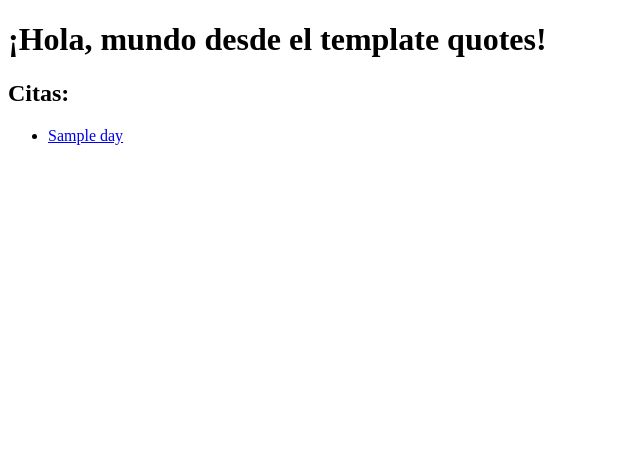
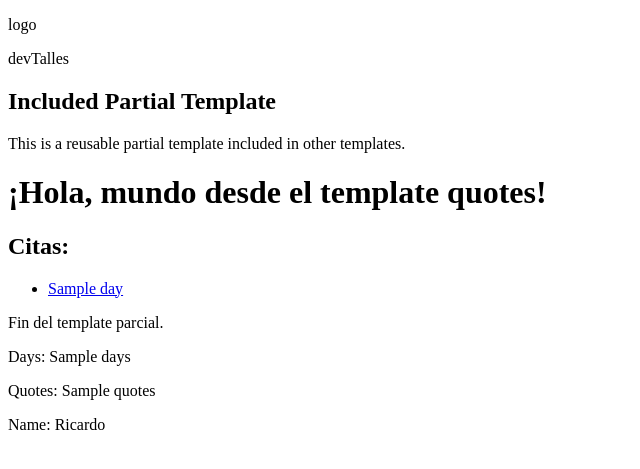
Before and after one commit to patchamama/devtalles-django, a Django app: template playground/quotes/templates/quotes/index.html in a window 1280 px wide. Shown: the top 469 px of the page, without its empty margins (0-640 px from the left). Run offline with Django 3.2, Linux system fonts and the light colour scheme; the template is opened without the code that fills it: most values are stand-ins (such as "Sample title", 1, 10 or a date in 2020).

Commit message:
71 Fragmentos de templates (Include tag)

```diff
--- /dev/null
+++ b/playground/quotes/templates/quotes/includes/endpartial.html
@@ -0,0 +1,7 @@
+
+<div>
+    <p>Fin del template parcial.</p>
+    <p>Days: {{ days }}</p>
+    <p>Quotes: {{ quotes }}</p>
+    <p>Name: {{ name }}</p>
+</div>
--- /dev/null
+++ b/playground/quotes/templates/quotes/includes/partial.html
@@ -0,0 +1,4 @@
+<div>
+    <h2>Included Partial Template</h2>
+    <p>This is a reusable partial template included in other templates.</p>
+</div>
--- a/playground/quotes/templates/quotes/index.html
+++ b/playground/quotes/templates/quotes/index.html
@@ -5,6 +5,8 @@
 {% endblock %}
 
 {% block content %}
+    {% include './includes/partial.html' %}
+
     <h1>¡Hola, mundo desde el template quotes!</h1>
 
     <h2>Citas:</h2>
@@ -15,4 +17,6 @@
         <li>No hay citas disponibles.</li>
     {% endfor %}
     </ul>
+
+    {% include './includes/endpartial.html' with days=days quotes=quotes name="Ricardo" %}
 {% endblock %}
--- a/playground/templates/base.html
+++ b/playground/templates/base.html
@@ -6,6 +6,7 @@
     <title>{% block title %}Document{% endblock %}</title>
 </head>
 <body>
+    {% include './includes/header.html' %}
     {% block content %}
     <h1>Welcome to my website!</h1>
     <p>This is a sample paragraph.</p>
--- /dev/null
+++ b/playground/templates/includes/header.html
@@ -0,0 +1,6 @@
+<header>
+    <div>
+        <p>logo</p>
+        <p>devTalles</p>
+    </div>
+</header>
```
